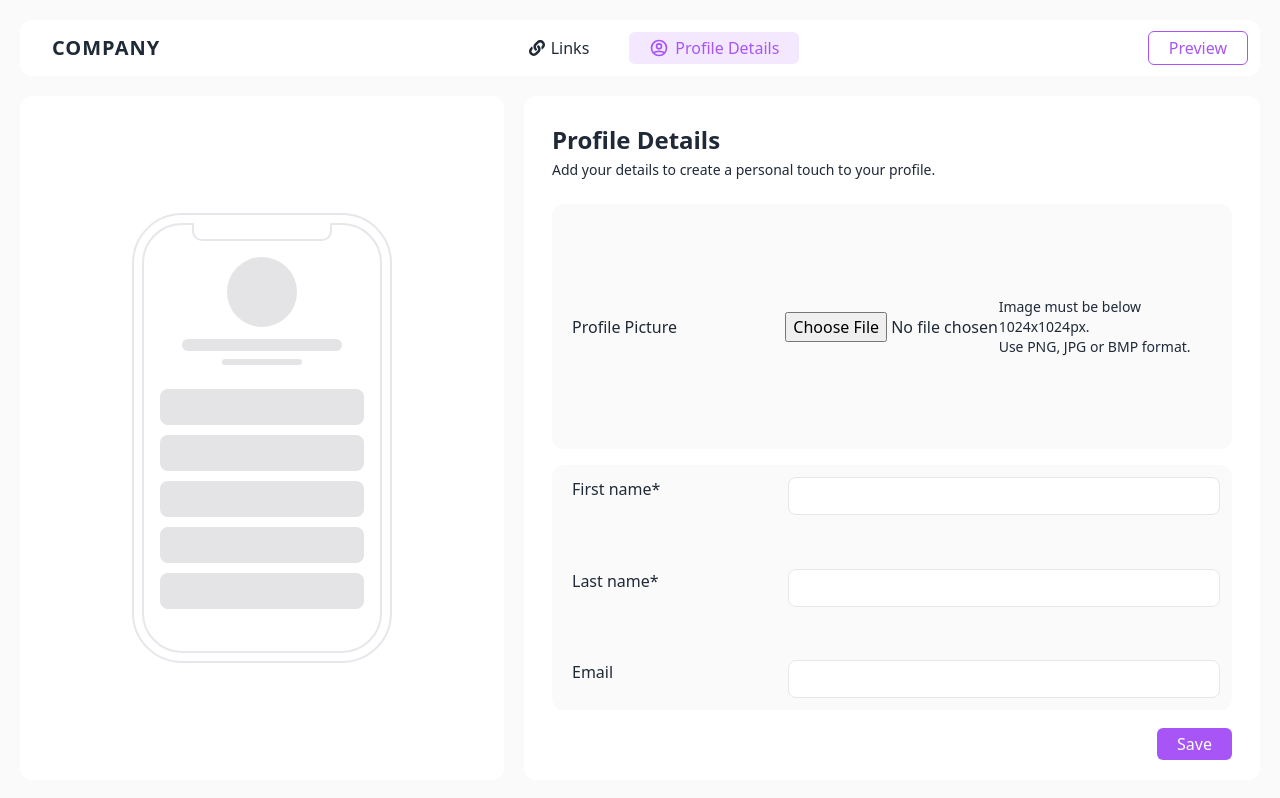
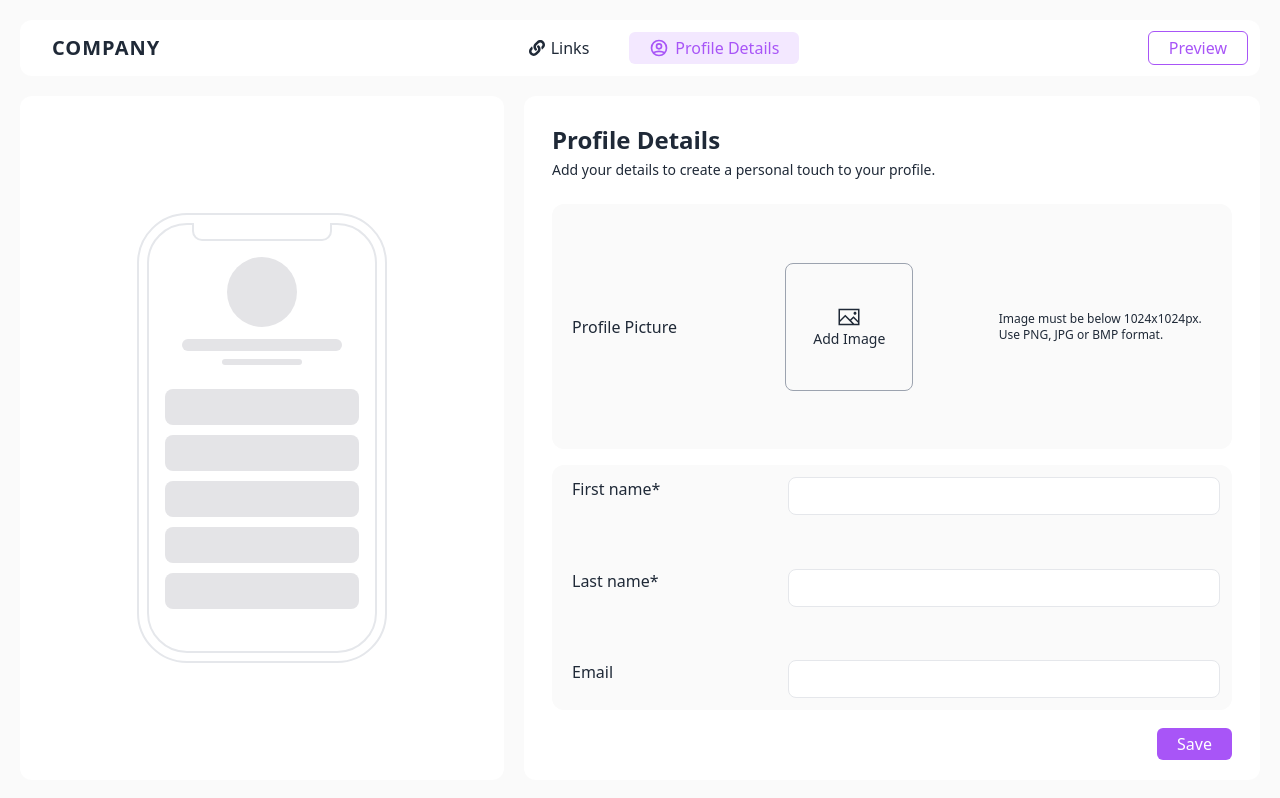
Before and after one commit to Rakibul-98/kahf_assignment, a React (Vite) app: page /profile-editor in a window 1280 px wide. Built offline with nearby package versions, Linux system fonts and the light colour scheme.

Commit message:
custom image upload input done and success toast implemented

```diff
--- a/package.json
+++ b/package.json
@@ -15,6 +15,7 @@
     "react": "^18.3.1",
     "react-dom": "^18.3.1",
     "react-hook-form": "^7.53.0",
+    "react-hot-toast": "^2.4.1",
     "react-icons": "^5.3.0",
     "react-router-dom": "^6.26.2",
     "react-select": "^5.8.1",
--- a/src/Home/Home.jsx
+++ b/src/Home/Home.jsx
@@ -2,6 +2,7 @@ import MobileMockup from './components/MobileMockup/MobileMockup'
 import { Outlet } from 'react-router-dom'
 import NavBar from './components/NavBar/NavBar'
 import { useState } from 'react'
+import { Toaster } from 'react-hot-toast';
 
 
 export default function Home() {
@@ -19,6 +20,15 @@ export default function Home() {
 
     return (
         <div className=' bg-[#FAFAFA] h-screen flex flex-col p-5'>
+            <Toaster toastOptions={{
+                duration: 3000,
+                position: 'bottom-center',
+                style: {
+                    minWidth: 'fit-content',
+                    background:"black",
+                    color:"white"
+                },
+            }}/>
             <NavBar/>
             <div className='relative flex-1 grid grid-cols-5 gap-5'>
                 <div className='col-span-2 flex justify-center bg-white items-center rounded-xl'>
--- a/src/Home/components/LinkEditor/LinkEditor.jsx
+++ b/src/Home/components/LinkEditor/LinkEditor.jsx
@@ -3,6 +3,7 @@ import PageTitle from '../../../PageTitle/PageTitle'
 import LinkBoxes from './LinkBoxes/LinkBoxes'
 import { useForm } from 'react-hook-form'
 import { useOutletContext } from 'react-router-dom';
+import toast from 'react-hot-toast';
 
 export default function LinkEditor() {
     const { handleLinkDataChange } = useOutletContext();
@@ -17,6 +18,8 @@ export default function LinkEditor() {
             platform: data[`platform_${box.id}`],
         }));
         handleLinkDataChange(formattedData);
+        toast.success('Your links successfully saved!', {
+        });
         reset();
         setLinkBoxes([]);
         setNextId(1);
--- a/src/Home/components/MobileMockup/MobileMockup.jsx
+++ b/src/Home/components/MobileMockup/MobileMockup.jsx
@@ -5,10 +5,8 @@ import { FaArrowRight, FaFacebookSquare, FaInstagramSquare, FaLinkedin, FaYoutub
 
 export default function MobileMockup({ linkData, profileData }) {
 
-  console.log(profileData);
-
   const totalSkeletons = 5;
-  const displayedLinks = linkData.slice(0, totalSkeletons);
+  const displayedLinks = linkData;
 
   const platformData = {
     GitHub: {
@@ -35,13 +33,13 @@ export default function MobileMockup({ linkData, profileData }) {
 
   return (
     <div className=''>
-      <div className='mobile-outer relative p-2 h-[450px] w-[260px] border-2 rounded-[50px]'>
+      <div className='mobile-outer relative p-2 h-[450px] w-[250px] border-2 rounded-[50px]'>
         <div className='notch absolute w-[140px] h-[18px] left-1/2 transform -translate-x-1/2 top-2 rounded-b-[10px] border-2 border-t-0 bg-white' />
         <div className='mobile-inner p-4 pt-8 h-full border-2 rounded-[40px] bg-transparent'>
           <div>
             <ProfileSkeleton profileData={profileData} />
           </div>
-          <div className='mt-6 space-y-[10px] h-[230px] scrollable'>
+          <div className={`${profileData ? 'mt-6': 'mt-8'} space-y-[10px] h-[240px] scrollable`}>
             {displayedLinks.map((link) => (
               <div key={link.id} className={`link-item ${platformData[link.platform]?.bgColor || 'bg-gray-300'} h-9 rounded-lg flex items-center px-4`}>
                 <div className='flex items-center w-full justify-between text-white'>
--- a/src/Home/components/MobileMockup/ProfileSkeleton/ProfileSkeleton.jsx
+++ b/src/Home/components/MobileMockup/ProfileSkeleton/ProfileSkeleton.jsx
@@ -3,7 +3,7 @@ export default function ProfileSkeleton({ profileData }) {
     return (
         <div className="flex gap-2 flex-col items-center">
             {profileData.profilePicture ? (
-                <div className="bg-zinc-200 h-[70px] w-[70px] rounded-full">
+                <div className="bg-zinc-200 h-[65px] w-[65px] rounded-full">
                     <img
                         src={URL.createObjectURL(profileData.profilePicture)}
                         alt="Profile"
@@ -15,12 +15,12 @@ export default function ProfileSkeleton({ profileData }) {
             )}
             {
                 profileData.fName && profileData.lName ? (
-                    <h3 className="text-lg font-medium">{profileData.fName} {profileData.lName}</h3>
+                    <h3 className="text-lg font-medium -mt-1">{profileData.fName} {profileData.lName}</h3>
                 ) : (<div className="bg-zinc-200 h-3 w-40 rounded-lg mt-1"></div>)
             }
             {
                 profileData.email ? (
-                    <p className="text-sm -mt-1">{profileData.email}</p>
+                    <p className="text-sm -mt-2 -mb-2">{profileData.email}</p>
                 ) : (<div className="bg-zinc-200 h-[6px] w-20 rounded-lg"></div>)
             }
         </div>
--- a/src/Home/components/ProfileEditor/ProfileEditor.jsx
+++ b/src/Home/components/ProfileEditor/ProfileEditor.jsx
@@ -1,19 +1,26 @@
-import React from 'react';
+import React, { useState } from 'react';
 import PageTitle from '../../../PageTitle/PageTitle';
 import { useForm } from 'react-hook-form';
 import { useOutletContext } from 'react-router-dom';
+import UploadImage from './UploadImage/UploadImage';
+import toast from 'react-hot-toast';
+import { SiMdbook } from 'react-icons/si';
 
 export default function ProfileEditor() {
-    const { register, handleSubmit, reset } = useForm();
+    const { register, handleSubmit, reset, setValue } = useForm();
     const { handleProfileDataChange } = useOutletContext();
+    const [image, setImage] = useState(null);
 
     const onSubmit = (data) => {
         const profileData = {
-            ...data,
-            profilePicture: data.profilePicture.length > 0 ? data.profilePicture[0] : null,
+            ...data
         };
         handleProfileDataChange(profileData);
+        toast('Your changes have been successfully saved!', {
+            icon: <SiMdbook />,
+        });
         reset();
+        setImage(null);
     };
 
     const inputFields = [
@@ -30,16 +37,14 @@ export default function ProfileEditor() {
                 <p className='text-sm mt-1'>Add your details to create a personal touch to your profile.</p>
             </div>
             <form onSubmit={handleSubmit(onSubmit)} className='h-[calc(100vh-310px)] mt-6 space-y-4'>
-                <div className='h-1/2 bg-[#FAFAFA] rounded-xl grid grid-cols-3 items-center px-5'>
-                    <p>Profile Picture</p>
-                    <input type="file" {...register('profilePicture')} />
-                    <p className='text-sm'>Image must be below 1024x1024px. <br />Use PNG, JPG or BMP format.</p>
+                <div className='h-1/2 bg-[#FAFAFA] rounded-xl '>
+                    <UploadImage image={image} setImage={setImage} setValue={setValue} />
                 </div>
                 <div className='h-1/2 bg-[#FAFAFA] rounded-xl grid content-between ps-5 p-3'>
                     {inputFields.map(({ label, type, registerKey }, index) => (
                         <div className='grid grid-cols-3' key={index}>
                             <p>{label}</p>
-                            <input className='col-span-2 border rounded-lg py-2 px-3 outline-none text-sm' type={type} {...register(registerKey)} />
+                            <input className='col-span-2 border rounded-lg py-2 px-3 outline-none text-sm' type={type} {...register(registerKey)}  />
                         </div>
                     ))}
                 </div>
--- /dev/null
+++ b/src/Home/components/ProfileEditor/UploadImage/UploadImage.jsx
@@ -0,0 +1,50 @@
+import { useState } from "react";
+import { LiaImage } from "react-icons/lia";
+
+export default function UploadImage({ setValue, image, setImage }) {
+
+    const handleImageChange = (event) => {
+        const file = event.target.files[0];
+        if (file && (file.type === 'image/png' || file.type === 'image/jpeg' || file.type === 'image/bmp')) {
+            const reader = new FileReader();
+            reader.onloadend = () => {
+                setImage(reader.result);
+                setValue('profilePicture', file);
+            };
+            reader.readAsDataURL(file);
+        }
+    };
+
+    return (
+        <div className="h-full grid grid-cols-3 items-center px-5">
+            <p className="">Profile Picture</p>
+            <div className="">
+                <label
+                    className="flex items-center justify-center border border-gray-400 rounded-lg w-32 h-32 cursor-pointer"
+                    htmlFor="file-upload"
+                >
+                    {image ? (
+                        <div className="h-full w-full relative ">
+                            <img src={image} alt="Uploaded" className="w-full h-full object-cover rounded-lg opacity-60" />
+
+                            <div className="absolute inset-0 flex flex-col items-center justify-center text-white">
+                                <span className="text-2xl"><LiaImage /></span>
+                                <p className="text-sm">Change Image</p>
+                            </div>
+                        </div>
+                    ) : (
+                        <p className="flex flex-col items-center text-sm"><span className="text-2xl"><LiaImage /></span>Add Image</p>
+                    )}
+                </label>
+                <input
+                    id="file-upload"
+                    type="file"
+                    accept=".png,.jpg,.bmp"
+                    onChange={handleImageChange}
+                    className="hidden"
+                />
+            </div>
+            <p className='text-xs'>Image must be below 1024x1024px. <br />Use PNG, JPG or BMP format.</p>
+        </div>
+    )
+}
```
Also changed, not shown: 1 other file (tests, documents, lock files or other folders).
